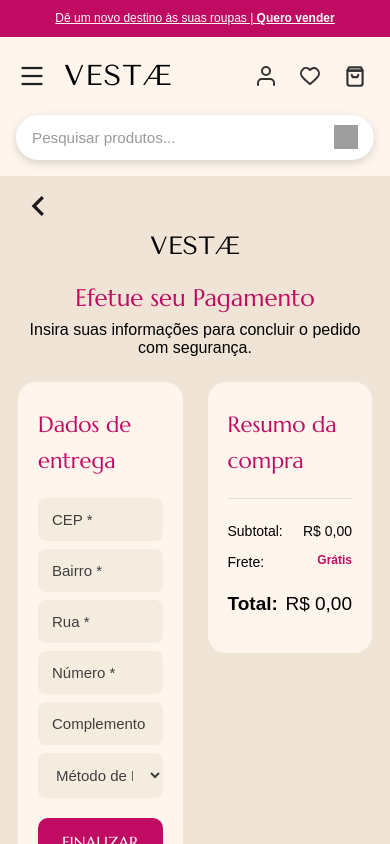
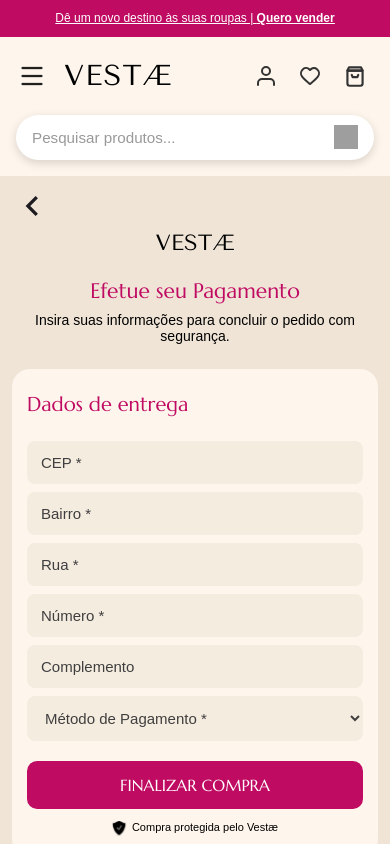
Before and after one commit to alicelanznaster/Hackathon---Vestae, a Vue app: page /pagamento in a window 390 px wide. Shown: the top 844 px of the page. Built offline with nearby package versions, Linux system fonts and the light colour scheme; grey boxes are pictures that could not be loaded; a web font is replaced by a local one.

Commit message:
STYLE: responsividade da página de pagamento

```diff
--- a/src/views/PagamentoView.vue
+++ b/src/views/PagamentoView.vue
@@ -555,7 +555,7 @@
     margin-bottom: 25px;
   }
 
-  .conteudo-pagamento {
+  .conteudo {
     flex-direction: column;
     gap: 15px;
   }
@@ -564,6 +564,11 @@
   .card-resumo {
     width: 100%;
     padding: 25px 20px;
+  }
+
+  .card-entrega h3,
+  .card-resumo h3 {
+    font-size: 20px;
   }
 
   input,
@@ -585,5 +590,60 @@
   .protegida p {
     font-size: 11px;
   }
+
+  .produto-resumo img {
+    width: 55px;
+    height: 55px;
+  }
+
+  .produto-resumo p {
+    font-size: 13px;
+  }
+
+  .produto-resumo span {
+    font-size: 12px;
+  }
+
+  .valores p {
+    font-size: 13px;
+  }
+
+  .valores .total {
+    font-size: 17px;
+  }
+
+  .aviso-carregando {
+    width: 80%;
+    padding: 25px 20px;
+  }
+}
+
+@media (max-width: 400px) {
+  .topo {
+    padding-left: 12px;
+    padding-right: 12px;
+  }
+
+  .logo {
+    font-size: 22px;
+  }
+
+  h2 {
+    font-size: 21px;
+  }
+
+  .subtitulo {
+    font-size: 14px;
+  }
+
+  .card-entrega,
+  .card-resumo {
+    padding: 20px 15px;
+  }
+
+  .aviso-carregando {
+    width: 85%;
+    padding: 20px 15px;
+  }
 }
 </style>
```
